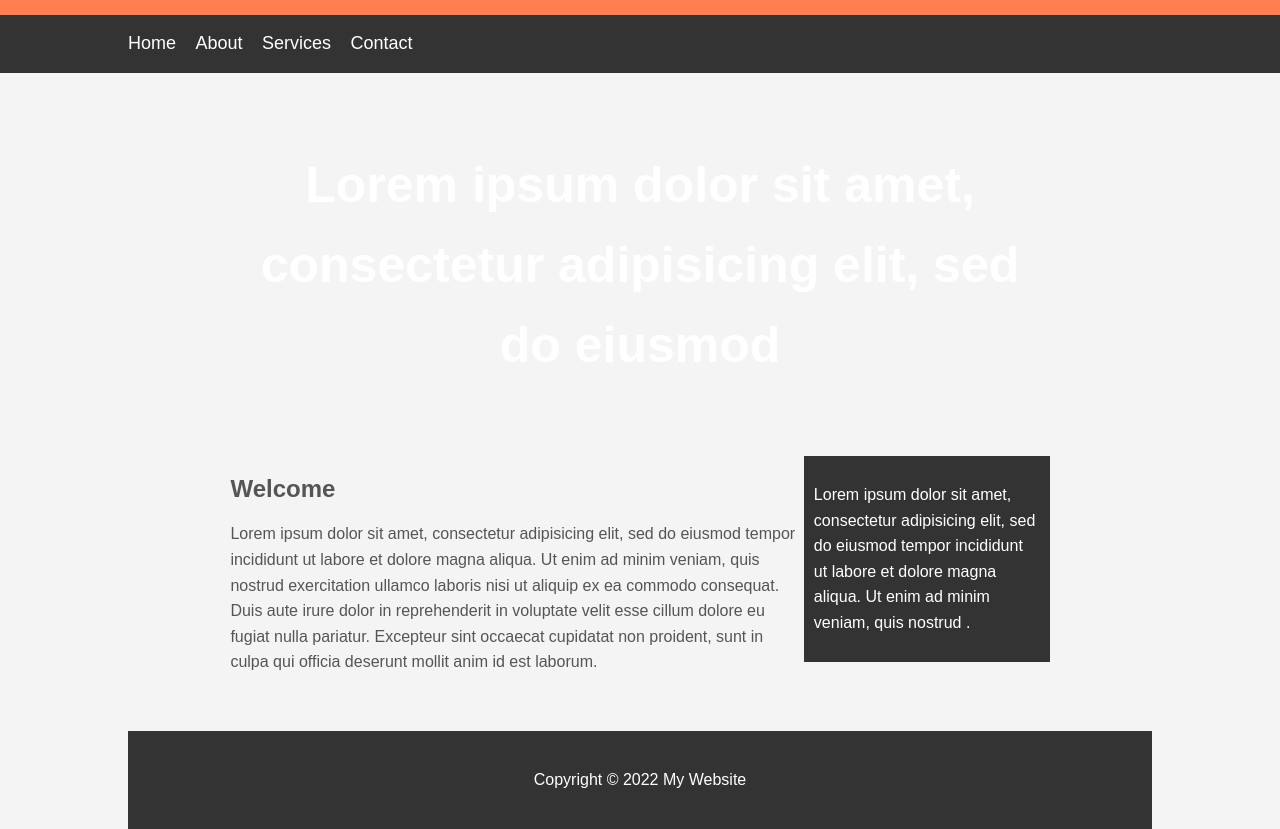
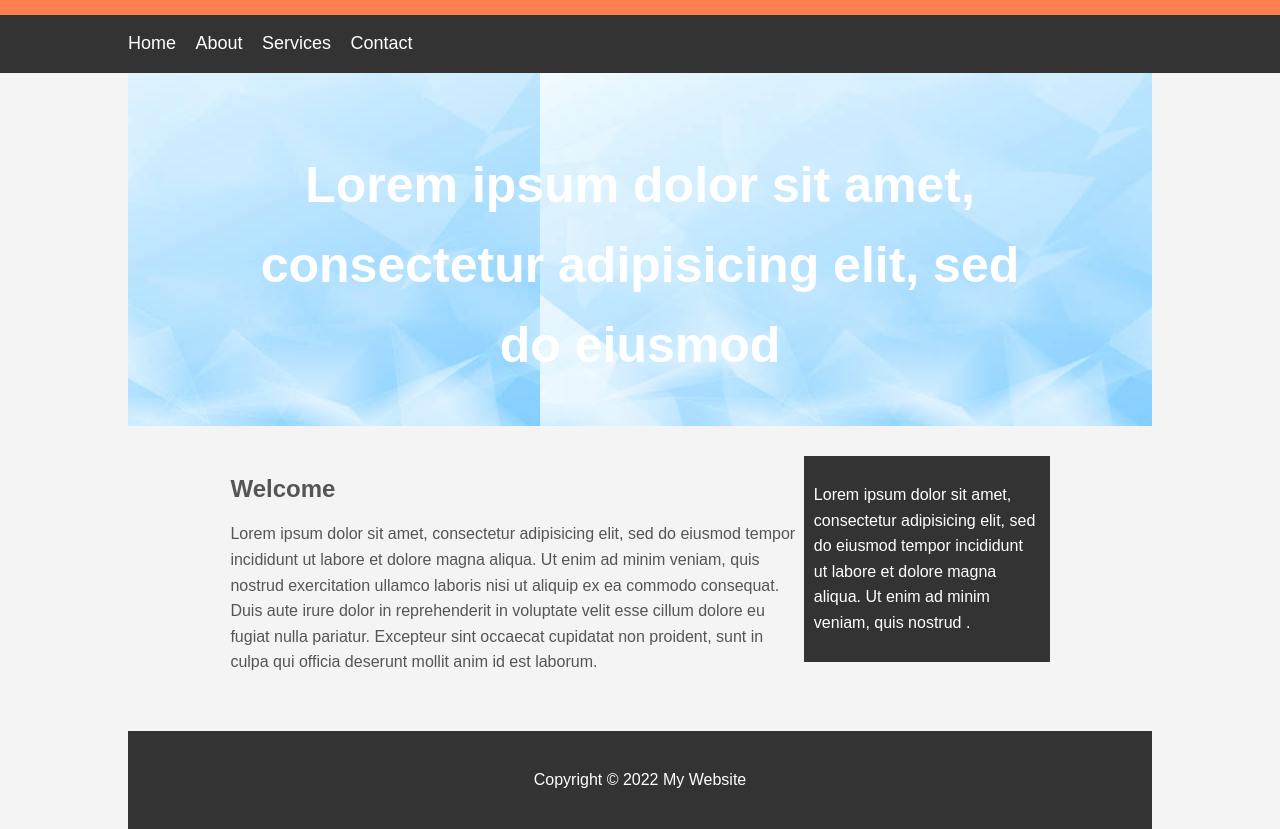
Before and after one commit to ali-saeed91/cssProject, a plain HTML site: page index.html in a window 1280 px wide. Shown: the part 53-882 px from the top of the page. Drawn offline with Linux system fonts and the light colour scheme.

Commit message:
Update styling.css

```diff
--- a/styling.css
+++ b/styling.css
@@ -46,7 +46,7 @@ body{
 }
 
 #showcase{
-	background-image: url('../images/bgimage.jpg');
+	background-image: url('bgimage.jpg');
 	background-position: center right;
 	min-height: 300px;
 	margin-bottom: 30px;
```
